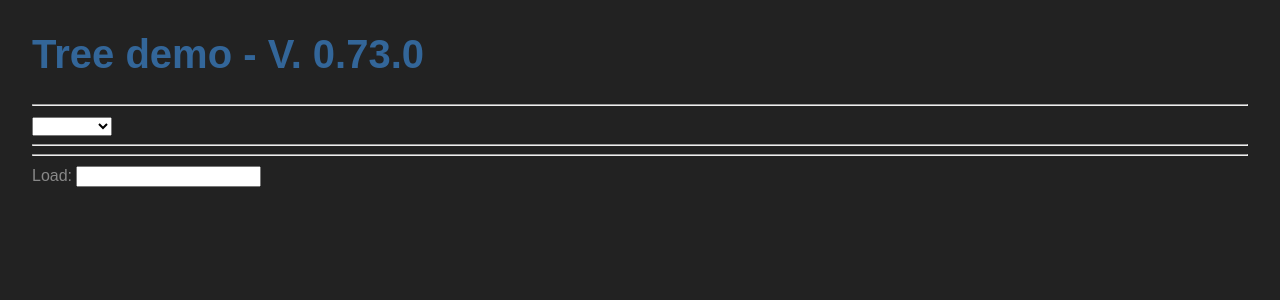
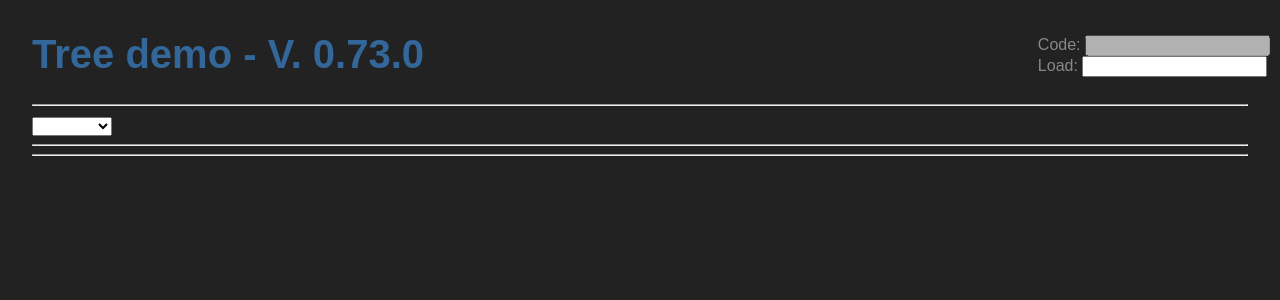
Before and after one commit to FWidm/chronicon-skilltree, an Angular app: page / in a window 1280 px wide. Shown: the top 300 px of the page. Built offline with nearby package versions, Linux system fonts and the light colour scheme.

Commit message:
Added support for loading/saving codes

```diff
--- a/src/app/app.component.html
+++ b/src/app/app.component.html
@@ -9,7 +9,8 @@
 </label>
 <hr>
 <label>
-  <select (change)="characterState['activeTree']=$event.target.value.split(': ')[1]" [(ngModel)]="selectedTree" *ngIf="trees">
+  <select (change)="characterState['activeTree']=$event.target.value.split(': ')[1]" [(ngModel)]="selectedTree"
+          *ngIf="trees">
     <option *ngFor="let c of trees" [ngValue]="c">{{c}}</option>
   </select>
 </label>
@@ -22,5 +23,12 @@
                (getSkillStatus)="skillLevelUpCallback($event)">
 </app-skilltree>
 
-<div>Load: <input type="text"
-                  (input)="loadSkills($event.target.value)"></div>
+<div class="controls" style="position: absolute; top: 35px; right:10px">
+  <div>Code: <input type="text" disabled
+                    [(ngModel)]="saveCode"></div>
+
+
+  <div>Load: <input type="text"
+                    (input)="loadSkills($event.target.value)"></div>
+
+</div>
--- a/src/app/app.component.ts
+++ b/src/app/app.component.ts
@@ -18,6 +18,7 @@ export class AppComponent implements OnChanges {
   selectedTree: string;
   characterState: {};
   level: number;
+  saveCode: string;
 
   /**
    * Calculates the level of the complete selected skills
@@ -79,11 +80,12 @@ export class AppComponent implements OnChanges {
     }
     const b64 = LZString.compressToBase64(JSON.stringify(this.characterState));
     console.log(b64);
+    this.saveCode = b64;
   }
 
   loadSkills(compressed) {
     // test: N4IgIgTghg5g9gOwNYEsEgFykrRACAQQgFs4JNQAPTAJgBoQBPTARgemUwGYBfBgSQQBjNAFNoAFxSIKIahi4NmGAAzsonBT21A=y
-
+    this.saveCode = compressed;
     const jsonStr = LZString.decompressFromBase64(compressed);
     const json = JSON.parse(jsonStr);
     if (json) {
@@ -91,7 +93,6 @@ export class AppComponent implements OnChanges {
       console.log(this.characterState);
       this.selectedChar = this.characterState['char'];
       this.trees = Object.keys(this.data['tree'][this.characterState['char']]);
-
       // this.selectedChar
       // this.selectedChar=""
     }
```
